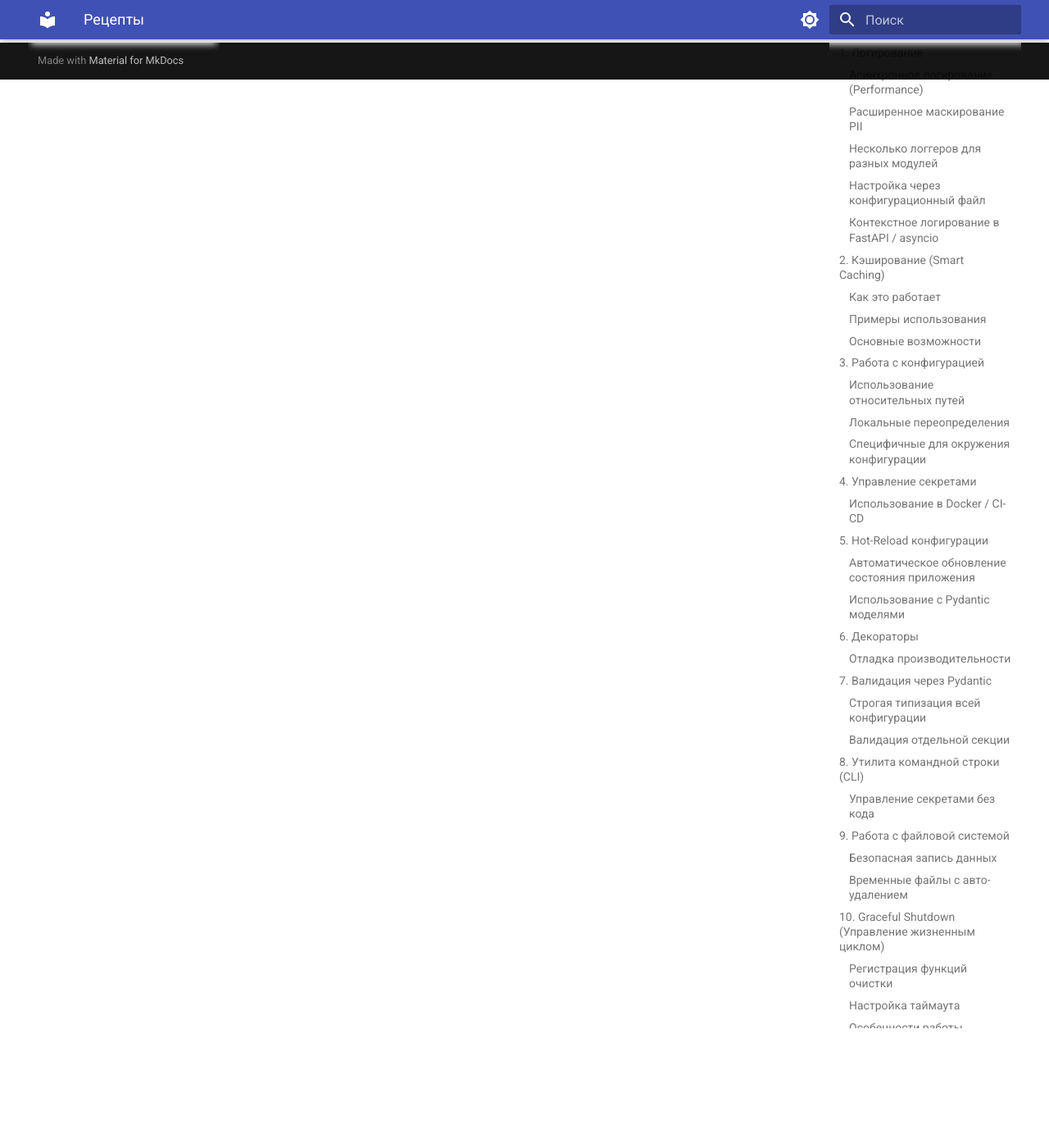
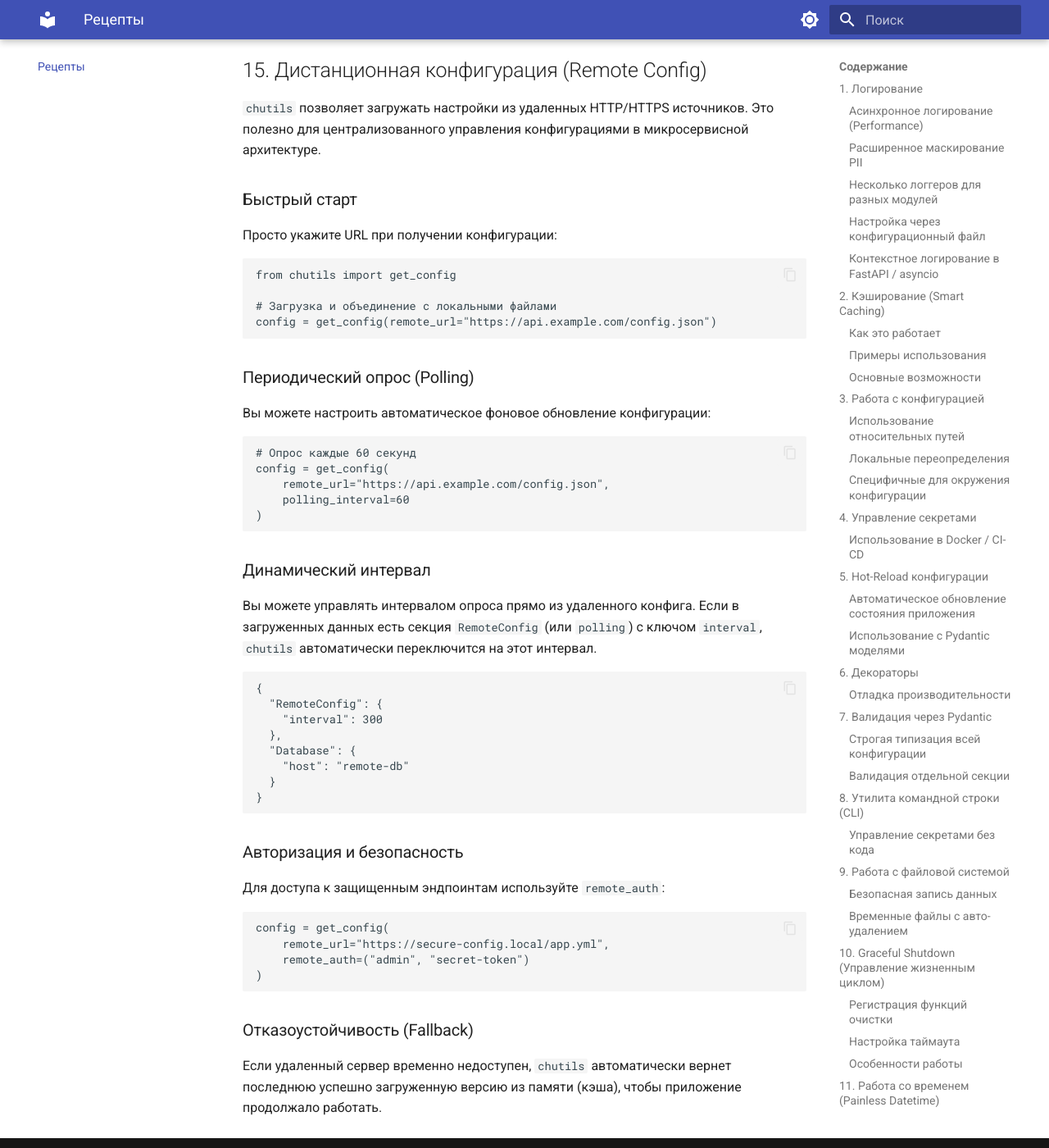
Before and after one commit to Chu4hel/chutils, an MkDocs documentation site: the page built from docs/recipes.md, in a window 1280 px wide and 1400 px high, scrolled down 14223 px. Shown: the whole window at 82% size. Built offline with MkDocs 1.6.1 and Material for MkDocs 9.7.7, drawn with Linux system fonts in a browser that asks for light colours.

Commit message:
docs(conductor): Синхронизировать документацию для трека Remote Configuration

````diff
--- a/docs/recipes.md
+++ b/docs/recipes.md
@@ -653,3 +653,63 @@
 - **OTLP:** Для промышленного использования (Jaeger, Grafana Tempo) используйте `exporter_type="otlp"`.
 - **Zero Overhead:** Если пакеты `opentelemetry` не установлены, декоратор `@trace` не создает никаких накладных
   расходов.
+
+## 15. Дистанционная конфигурация (Remote Config)
+
+`chutils` позволяет загружать настройки из удаленных HTTP/HTTPS источников. Это полезно для централизованного управления
+конфигурациями в микросервисной архитектуре.
+
+### Быстрый старт
+
+Просто укажите URL при получении конфигурации:
+
+```python
+from chutils import get_config
+
+# Загрузка и объединение с локальными файлами
+config = get_config(remote_url="https://api.example.com/config.json")
+```
+
+### Периодический опрос (Polling)
+
+Вы можете настроить автоматическое фоновое обновление конфигурации:
+
+```python
+# Опрос каждые 60 секунд
+config = get_config(
+    remote_url="https://api.example.com/config.json",
+    polling_interval=60
+)
+```
+
+### Динамический интервал
+
+Вы можете управлять интервалом опроса прямо из удаленного конфига. Если в загруженных данных есть секция
+`RemoteConfig` (или `polling`) с ключом `interval`, `chutils` автоматически переключится на этот интервал.
+
+```json
+{
+  "RemoteConfig": {
+    "interval": 300
+  },
+  "Database": {
+    "host": "remote-db"
+  }
+}
+```
+
+### Авторизация и безопасность
+
+Для доступа к защищенным эндпоинтам используйте `remote_auth`:
+
+```python
+config = get_config(
+    remote_url="https://secure-config.local/app.yml",
+    remote_auth=("admin", "secret-token")
+)
+```
+
+### Отказоустойчивость (Fallback)
+
+Если удаленный сервер временно недоступен, `chutils` автоматически вернет последнюю успешно загруженную версию из
+памяти (кэша), чтобы приложение продолжало работать.
````
Also changed, not shown: README.md (+1 -0 lines), docs/README_RU.md (+2 -0 lines), docs/api.md (+1 -0 lines).
